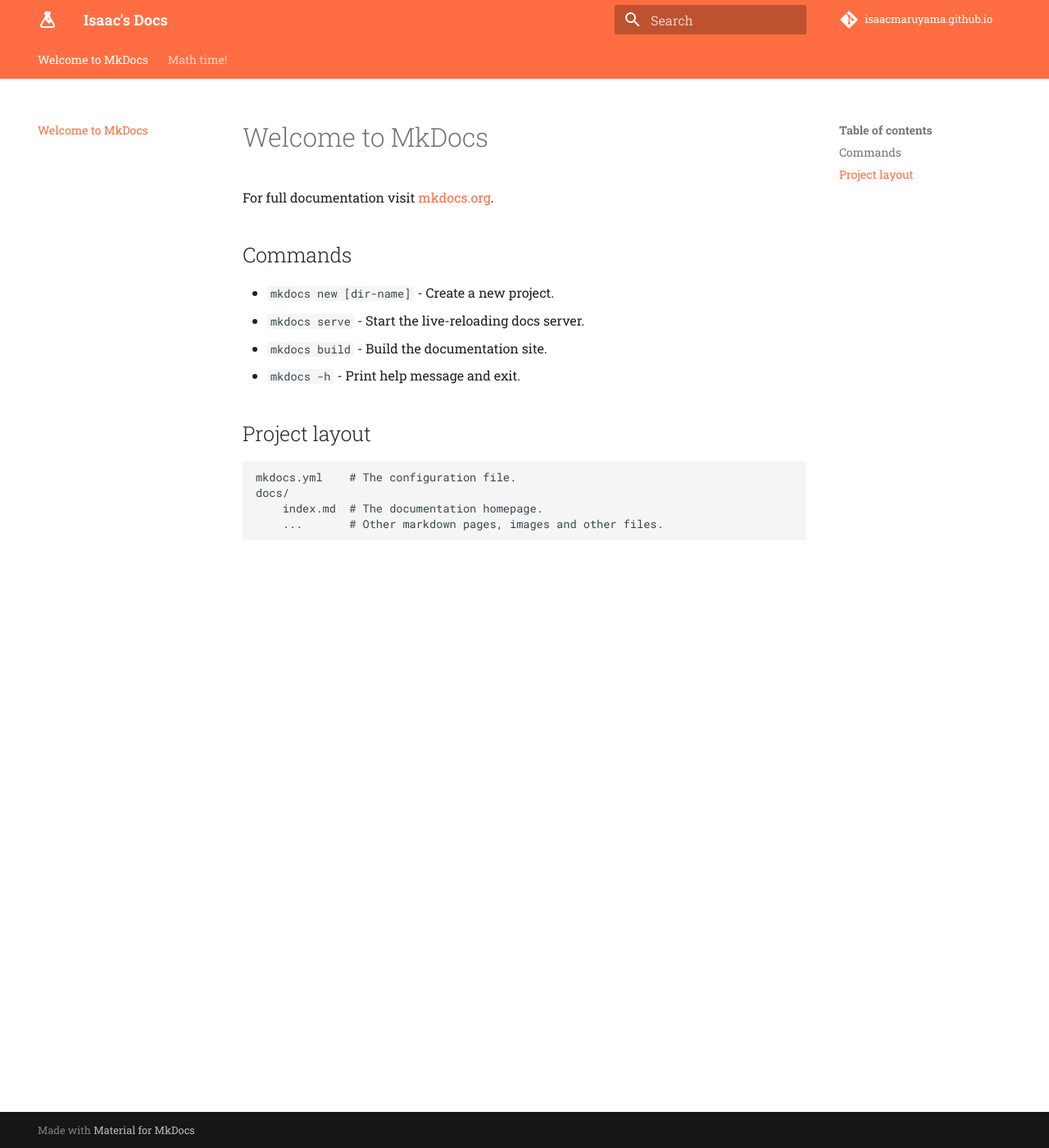
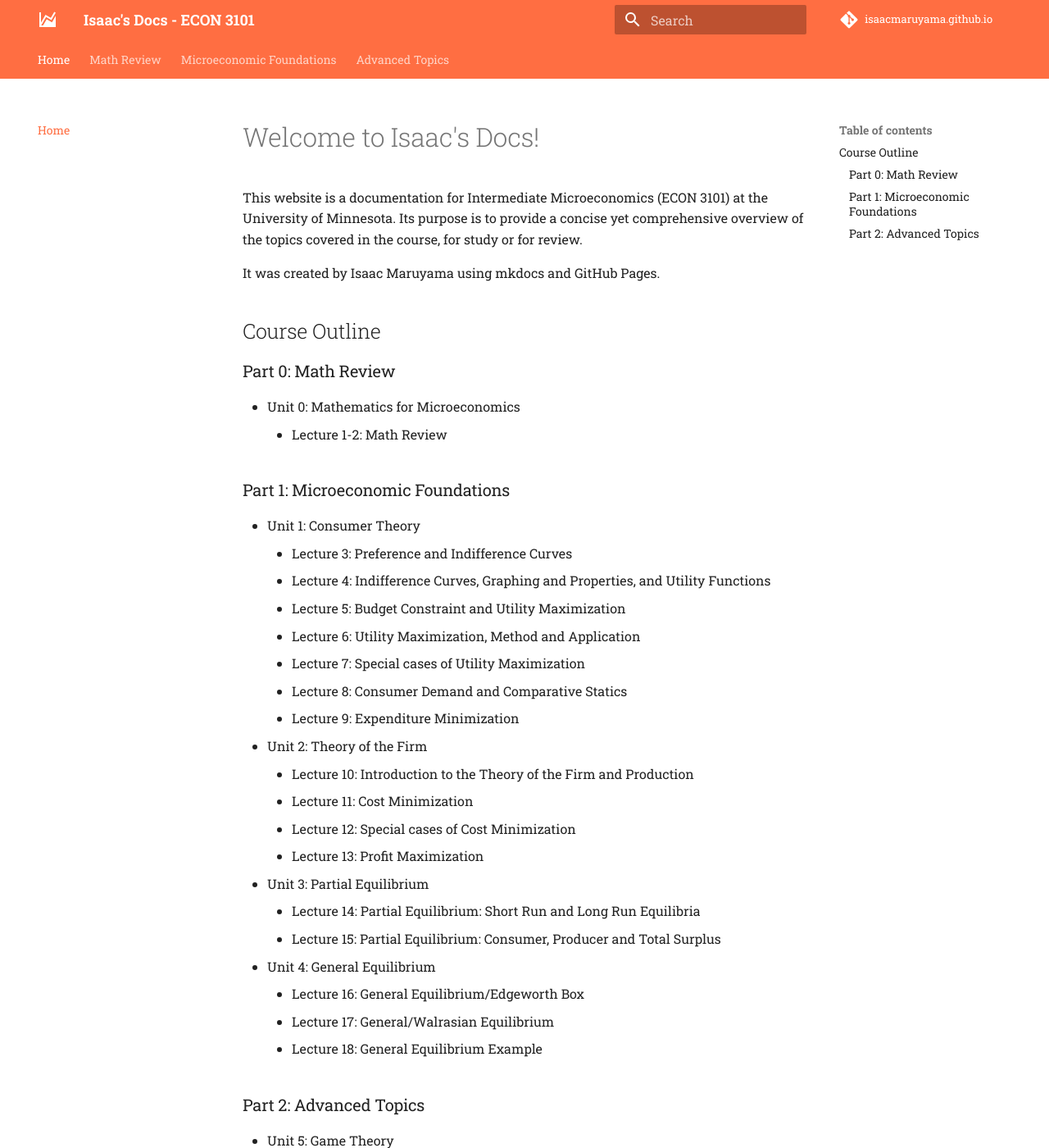
Before and after one commit to isaacmaruyama/isaacmaruyama.github.io, an MkDocs documentation site: the page built from docs/index.md, in a window 1280 px wide and 1400 px high. Shown: the whole window at 82% size. Built offline with MkDocs 1.6.1 and Material for MkDocs 9.7.7, drawn with Linux system fonts in a browser that asks for light colours; some of the changed text lies outside the part shown.

Commit message:
first site commit

```diff
--- a/docs/index.md
+++ b/docs/index.md
@@ -1,17 +1,49 @@
-# Welcome to MkDocs
+# Welcome to Isaac's Docs!
 
-For full documentation visit [mkdocs.org](https://www.mkdocs.org).
+This website is a documentation for Intermediate Microeconomics (ECON 3101) at the University of Minnesota. Its purpose is to provide a concise yet comprehensive overview of the topics covered in the course, for study or for review.
 
-## Commands
+It was created by Isaac Maruyama using mkdocs and GitHub Pages.
 
-* `mkdocs new [dir-name]` - Create a new project.
-* `mkdocs serve` - Start the live-reloading docs server.
-* `mkdocs build` - Build the documentation site.
-* `mkdocs -h` - Print help message and exit.
+## Course Outline
 
-## Project layout
+### Part 0: Math Review
 
-    mkdocs.yml    # The configuration file.
-    docs/
-        index.md  # The documentation homepage.
-        ...       # Other markdown pages, images and other files.
+- Unit 0: Mathematics for Microeconomics
+    - Lecture 1-2: Math Review
+
+### Part 1: Microeconomic Foundations
+
+- Unit 1: Consumer Theory
+    - Lecture 3: Preference and Indifference Curves
+    - Lecture 4: Indifference Curves, Graphing and Properties, and Utility Functions
+    - Lecture 5: Budget Constraint and Utility Maximization
+    - Lecture 6: Utility Maximization, Method and Application
+    - Lecture 7: Special cases of Utility Maximization
+    - Lecture 8: Consumer Demand and Comparative Statics
+    - Lecture 9: Expenditure Minimization
+- Unit 2: Theory of the Firm
+    - Lecture 10: Introduction to the Theory of the Firm and Production
+    - Lecture 11: Cost Minimization
+    - Lecture 12: Special cases of Cost Minimization
+    - Lecture 13: Profit Maximization
+- Unit 3: Partial Equilibrium
+    - Lecture 14: Partial Equilibrium: Short Run and Long Run Equilibria
+    - Lecture 15: Partial Equilibrium: Consumer, Producer and Total Surplus
+- Unit 4: General Equilibrium
+    - Lecture 16: General Equilibrium/Edgeworth Box
+    - Lecture 17: General/Walrasian Equilibrium
+    - Lecture 18: General Equilibrium Example
+
+### Part 2: Advanced Topics
+
+- Unit 5: Game Theory
+    - Lecture 19: Simultaneous Games and Best Responses
+    - Lecture 20: Simultaneous Games and IESDS
+    - Lecture 21: Sequential Games
+- Unit 6: Monopoly
+    - Lecture 22: Monopoly: Introduction and Uniform Pricing
+    - Lecture 23: Monopoly Markup and Price Elasticity of Demand
+    - Lecture 24: Monopoly with Price Discrimination
+- Unit 7: Imperfect Competition
+    - Lecture 25: Cournot Competition and Collusion
+    - Lecture 26: Stackelberg and Bertrand Competition
--- a/mkdocs.yml
+++ b/mkdocs.yml
@@ -1,12 +1,37 @@
-site_name: Isaac's Docs
+# site info
+site_name: Isaac's Docs - ECON 3101
 repo_name: isaacmaruyama.github.io
 repo_url: https://isaacmaruyama.github.io/
 
+# site navigation
+nav:
+  - Home: index.md
+  - Math Review:
+    - Mathematics for Microeconomics:
+      - Math Review: Mathematics for Microeconomics/math-review.md
+  - Microeconomic Foundations:
+    - Consumer Theory:
+      - Preference and Indifference Curves: Consumer Theory/preference-and-indifference-curves.md
+    - Theory of the Firm:
+      - Introduction to the Theory of the Firm and Production: Theory of the Firm/introduction-to-the-theory-of-the-firm-and-production.md
+    - Partial Equilibrium:
+      - Short Run and Long Run Equilibria: Partial Equilibrium/short-run-and-long-run-equilibria.md
+    - General Equilibrium:
+      - General Equilibrium/Edgeworth Box: General Equilibrium/general-equilibrium-edgeworth-box.md
+  - Advanced Topics:
+    - Game Theory:
+      - Simultaneous Games and Best Responses: Game Theory/simultaneous-games-and-best-responses.md
+    - Monopoly:
+      - Introduction to Uniform Pricing: Monopoly/introduction-to-uniform-pricing.md
+    - Imperfect Competition:
+      - Cournot Competition and Collusion: Imperfect Competition/cournot-competition-and-collusion.md
+
+# theme settings
 theme:
   name: material
-  favicon: images/flask.png
+  favicon: images/chart-areaspline.png
   icon:
-    logo: material/flask
+    logo: material/chart-areaspline
   font:
     text: Roboto Slab
   palette:
@@ -15,6 +40,7 @@
   features:
     - navigation.tabs
 
+# markdown extensions
 markdown_extensions:
   - pymdownx.arithmatex:
       generic: true
@@ -25,6 +51,7 @@
       permalink: true
   - footnotes
 
+# extra javascript
 extra_javascript:
   - javascripts/config.js
   - https://polyfill.io/v3/polyfill.min.js?features=es6
```
Also changed, not shown: docs/math.md (deleted, +0 -9 lines), docs/Consumer Theory/preference-and-indifference-curves.md (added), docs/Game Theory/simultaneous-games-and-best-responses.md (added), docs/General Equilibrium/general-equilibrium-edgeworth-box.md (added), docs/Imperfect Competition/cournot-competition-and-collusion.md (added), docs/Mathematics for Microeconomics/math-review.md (added), docs/Monopoly/introduction-to-uniform-pricing.md (added), docs/Partial Equilibrium/short-run-and-long-run-equilibria.md (added), docs/Theory of the Firm/introduction-to-the-theory-of-the-firm-and-production.md (added), docs/images/chart-areaspline.png (added).
